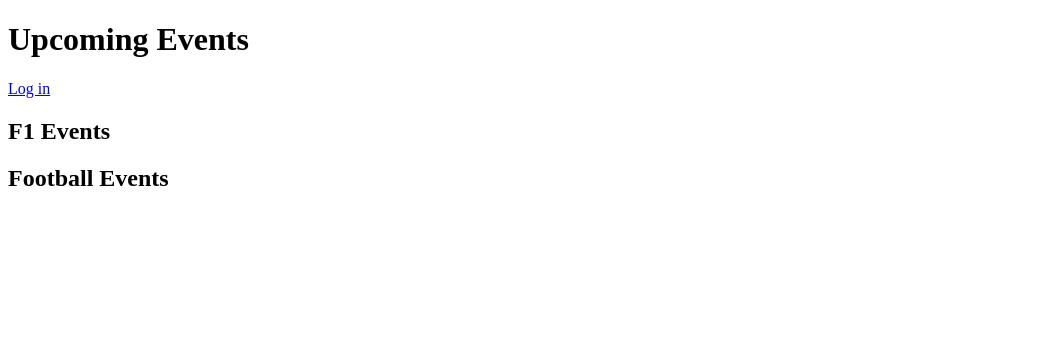
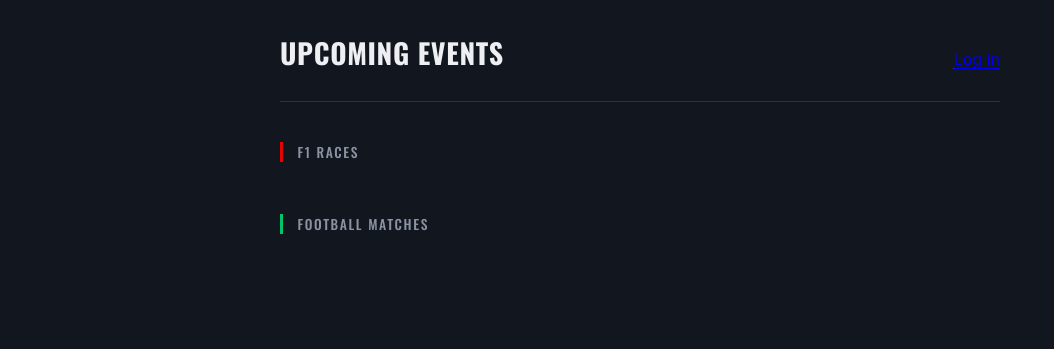
Before and after one commit to tmulwa1/Prediction-League-Tracker, a Flask app: page / in a window 1280 px wide. Shown: the top 349 px of the page, without its empty margins (0-1054 px from the left). Run offline with Flask 3, Linux system fonts and the light colour scheme; data that the repository does not hold is empty.

Commit message:
Added CSS styling

```diff
--- a/app/services/football_api.py
+++ b/app/services/football_api.py
@@ -70,7 +70,7 @@ def get_current_teams(competition_code):
 
     # Returns a list of current team names
     results = [
-        team["shortName"]
+        team["name"]
         for team in teams
     ]
 
--- a/app/static/css/style.css
+++ b/app/static/css/style.css
@@ -0,0 +1,311 @@
+@import url('https://fonts.googleapis.com/css2?family=Oswald:wght@500;700&family=Inter:wght@400;500&family=JetBrains+Mono:wght@500;700&display=swap');
+
+:root {
+    --bg: #12161F;
+    --surface: #1B212D;
+    --surface-hover: #232B3A;
+    --text: #EDEFF3;
+    --text-dim: #8B93A3;
+    --f1-accent: #E10600;
+    --football-accent: #00C46A;
+    --divider: #2A3242;
+}
+
+* {
+    box-sizing: border-box;
+}
+
+body {
+    margin: 0;
+    padding: 2rem 1.25rem 4rem;
+    background: var(--bg);
+    color: var(--text);
+    font-family: 'Inter', sans-serif;
+}
+
+/* Header */
+.page-header {
+    max-width: 720px;
+    margin: 0 auto 2.5rem;
+    display: flex;
+    align-items: baseline;
+    justify-content: space-between;
+    flex-wrap: wrap;
+    gap: 0.5rem;
+    border-bottom: 1px solid var(--divider);
+    padding-bottom: 1rem;
+}
+
+.page-header h1 {
+    font-family: 'Oswald', sans-serif;
+    font-weight: 700;
+    text-transform: uppercase;
+    letter-spacing: 0.04rem;
+    font-size: 1.75rem;
+    margin: 0;
+}
+
+/*User logged in*/
+.user-status {
+    color: var(--text);
+    text-decoration: underline;
+    text-underline-offset: 3px;
+}
+
+.user-status a:hover, .user-status a:focus-visible {
+    color: var(--football-accent);
+}
+
+/* Events */
+.event-section {
+    max-width: 720px;
+    margin: 0 auto 2.5rem;
+}
+
+.section-label {
+    font-family: 'Oswald', sans-serif;
+    font-weight: 500;
+    text-transform: uppercase;
+    letter-spacing: 0.12em;
+    font-size: 0.85rem;
+    color: var(--text-dim);
+    margin: 0 0 0.75rem;
+    padding-left: 0.9rem;
+    border-left: 3px solid var(--divider);
+}
+
+.event-section--f1 .section-label {
+    border-left-color: var(--f1-accent);
+}
+
+.event-section--football .section-label {
+    border-left-color: var(--football-accent);
+}
+
+.event-list {
+    display: flex;
+    flex-direction: column;
+    gap: 0.6rem;
+}
+
+.event-card {
+    background: var(--surface);
+    border: 1px solid var(--divider);
+    border-left: 3px solid var(--divider);
+    border-radius: 6px;
+    overflow: hidden;
+    transition: background-color 0.15s ease, border-color 0.15s ease;
+}
+
+.event-card--f1 {
+    border-left-color: var(--f1-accent);
+}
+
+.event-card--football {
+    border-left-color: var(--football-accent);
+}
+
+.event-card[open], .event-card:hover {
+    background: var(--surface-hover);
+}
+
+.event-summary {
+    list-style: none;
+    cursor: pointer;
+    padding: 0.9rem 1.1rem;
+    display: flex;
+    align-items: center;
+    justify-content: space-between;
+    gap: 1rem;
+}
+
+.event-summary::-webkit-details-marker {
+    display: none;
+}
+
+.event-summary::before {
+    content: '▸';
+    color: var(--text-dim);
+    margin-right: 0.6rem;
+    transition: transform 0.15s ease;
+    display: inline-block;
+}
+
+.event-card[open] .event-summary::before {
+    transform: rotate(90deg);
+}
+
+.event-name {
+    font-weight: 500;
+    font-size: 0.98rem;
+}
+
+.event-date {
+    font-family: 'JetBrains Mono', monospace;
+    font-weight: 500;
+    font-size: 0.78rem;
+    color: var(--text-dim);
+    background: var(--bg);
+    padding: 0.25rem 0.5rem;
+    border-radius: 4px;
+    white-space: nowrap;
+    letter-spacing: 0.02em;
+}
+
+.event-details {
+    padding: 0 1.1rem 1.1rem 2.4rem;
+    display: flex;
+    align-items: center;
+    justify-content: space-between;
+    flex-wrap: wrap;
+    gap: 0.75rem;
+}
+
+.event-sport-tag {
+    margin: 0;
+    font-size: 0.75rem;
+    text-transform: uppercase;
+    letter-spacing: 0.08em;
+    color: var(--text-dim);
+}
+
+.predict-link {
+    font-family: 'Oswald', sans-serif;
+    font-weight: 500;
+    font-size: 0.85rem;
+    text-transform: uppercase;
+    letter-spacing: 0.04em;
+    color: var(--text);
+    text-decoration: none;
+    padding: 0.4rem 0.9rem;
+    border: 1px solid var(--divider);
+    border-radius: 4px;
+    transition: border-color 0.15s ease, color 0.15s ease;
+}
+
+.event-section--f1 .predict-link:hover,
+.event-section--f1 .predict-link:focus-visible {
+    border-color: var(--f1-accent);
+    color: var(--f1-accent);
+}
+
+.event-section--football .predict-link:hover,
+.event-section--football .predict-link:focus-visible {
+    border-color: var(--football-accent);
+    color: var(--football-accent);
+}
+
+a:focus-visible,
+summary:focus-visible {
+    outline: 2px solid var(--text);
+    outline-offset: 2px;
+}
+
+@media (prefers-reduced-motion: reduce) {
+    * {
+        transition: none !important;
+    }
+}
+
+/* Page */
+.page {
+    max-width: 480px;
+    margin: 3rem auto;
+    padding: 0 1.25rem;
+}
+
+.page h1 {
+    font-family: 'Oswald', sans-serif;
+    font-weight: 700;
+    text-transform: uppercase;
+    letter-spacing: 0.04em;
+    font-size: 1.6rem;
+    margin-bottom: 0.25rem;
+}
+
+.page-subtitle {
+    color: var(--text-dim);
+    font-size: 0.9rem;
+    margin-bottom: 2rem;
+}
+
+/* Forms */
+.form-card {
+    background: var(--surface);
+    border: 1px solid var(--divider);
+    border-radius: 6px;
+    padding: 1.5rem;
+}
+
+.form-group {
+    margin-bottom: 1.25rem;
+}
+
+.form-group:last-of-type {
+    margin-bottom: 1.5rem;
+}
+
+.form-group label {
+    display: block;
+    font-size: 0.78rem;
+    text-transform: uppercase;
+    letter-spacing: 0.06em;
+    color: var(--text-dim);
+    margin-bottom: 0.4rem;
+}
+
+.form-group input, .form-group select {
+   width: 100%;
+    background: var(--bg);
+    border: 1px solid var(--divider);
+    border-radius: 4px;
+    color: var(--text);
+    font-family: 'Inter', sans-serif;
+    font-size: 0.95rem;
+    padding: 0.6rem 0.7rem;
+}
+
+.form-group input:focus-visible, .form-group select:focus-visible {
+    outline: 2px solid var(--text);
+    outline-offset: 1px;
+}
+
+/* Buttons */
+.btn-submit {
+    width: 100%;
+    font-family: 'Oswald', sans-serif;
+    font-weight: 500;
+    text-transform: uppercase;
+    letter-spacing: 0.06em;
+    font-size: 0.9rem;
+    color: var(--bg);
+    background: var(--text);
+    border: none;
+    border-radius: 4px;
+    padding: 0.75rem;
+    cursor: pointer;
+    transition: background-color 0.15s ease;
+}
+
+.btn-submit:hover,
+.btn-submit:focus-visible {
+    background: var(--football-accent);
+}
+
+.podium-row {
+    display: grid;
+    grid-template-columns: 1fr 1fr 1fr;
+    gap: 0.6rem;
+}
+
+/* Shows past predictions */
+.existing-prediction-note {
+    background: var(--bg);
+    border: 1px solid var(--divider);
+    border-left: 3px solid var(--football-accent);
+    border-radius: 4px;
+    padding: 0.7rem 0.9rem;
+    font-size: 0.85rem;
+    color: var(--text-dim);
+    margin-bottom: 1.5rem;
+}
--- a/app/templates/index.html
+++ b/app/templates/index.html
@@ -3,34 +3,55 @@
     <head>
         <meta charset="UTF-8">
         <title>Upcoming Events</title>
+        <link rel="stylesheet" href="{{ url_for('static', filename='css/style.css') }}">
     </head>
 
     <body>
+        <header class="page-header">
             <h1>Upcoming Events</h1>
 
             {% if user %}
-        <p>Logged in as {{ user.username }}</p>
+            <p class="user-status">Logged in as <strong>{{ user.username }}</strong></p>
             {% else %}
-        <p><a href="{{ url_for('main.login') }}">Log in</a></p>
+            <p class="user-status"><a href="{{ url_for('main.login') }}">Log in</a></p>
             {% endif %}
+        </header>
 
-        <h2>F1 Events</h2>
-
+        <section class="event-section event-section--f1">
+            <h2 class="section-label">F1 Races</h2>
+            <div class="event-list">
                 {% for event in f1_events %}
-        <details>
-            <summary>{{ event.name }} - {{ event.event_date }}</summary>
-            <p><a href="{{ url_for('main.predict', event_id=event.id) }}">{{ event.name }}</a></p>
+                <details class="event-card event-card--f1">
+                    <summary class="event-summary">
+                        <span class="event-name">{{ event.name }}</span>
+                        <span class="event-date">{{ event.event_date.strftime('%a %d %b, %H:%M')  }}</span>
+                    </summary>
+                    <div class="event-details">
+                        <p class="event-sport-tag">{{ event.sport }}</p>
+                        <a class="predict-link" href="{{ url_for('main.predict', event_id=event.id) }}">Make your prediction</a>
+                    </div>
                 </details>
                 {% endfor %}
+            </div>
+        </section>
 
-        <h2>Football Events</h2>
-
+        <section class="event-section event-section--football">
+            <h2 class="section-label">Football Matches</h2>
+            <div class="event-list">
                 {% for event in football_events %}
-        <details>
-            <summary>{{ event.name }} - {{ event.event_date }}</summary>
-            <p><a href="{{ url_for('main.predict', event_id=event.id) }}">{{ event.name }}</a></p>
+                <details class="event-card event-card--football">
+                    <summary class="event-summary">
+                        <span class="event-name">{{ event.name }}</span>
+                        <span class="event-date">{{ event.event_date.strftime('%a %d %b, %H:%M') }}</span>
+                    </summary>
+                    <div class="event-details">
+                        <p class="event-sport-tag">{{ event.sport }}</p>
+                        <a class="predict-link" href="{{ url_for('main.predict', event_id=event.id) }}">Make your prediction</a>
+                    </div>
                 </details>
                 {% endfor %}
+            </div>
+        </section>
 
     </body>
 </html>
--- a/app/templates/predict.html
+++ b/app/templates/predict.html
@@ -2,7 +2,8 @@
 <html lang="en">
     <head>
         <meta charset="UTF-8">
-        <title>Login Page</title>
+        <title>Prediction Page</title>
+        <link rel="stylesheet" href="{{ url_for('static', filename='css/style.css') }}">
     </head>
 
     <body>
```
Also changed, not shown: app/templates/login.html (+16 -6 lines). Lines whose indentation alone changed are shown as unchanged.
